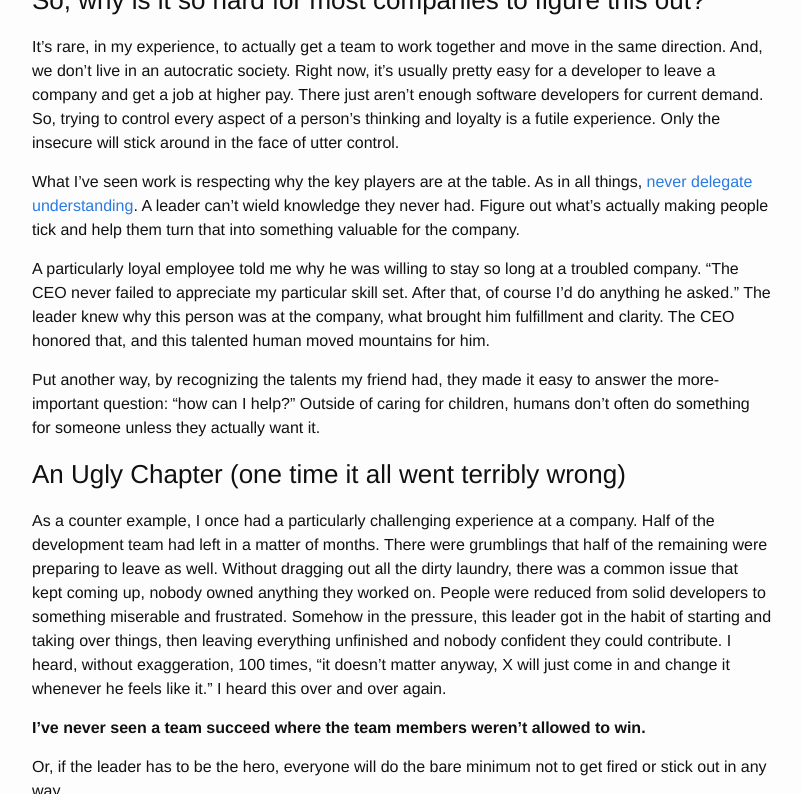
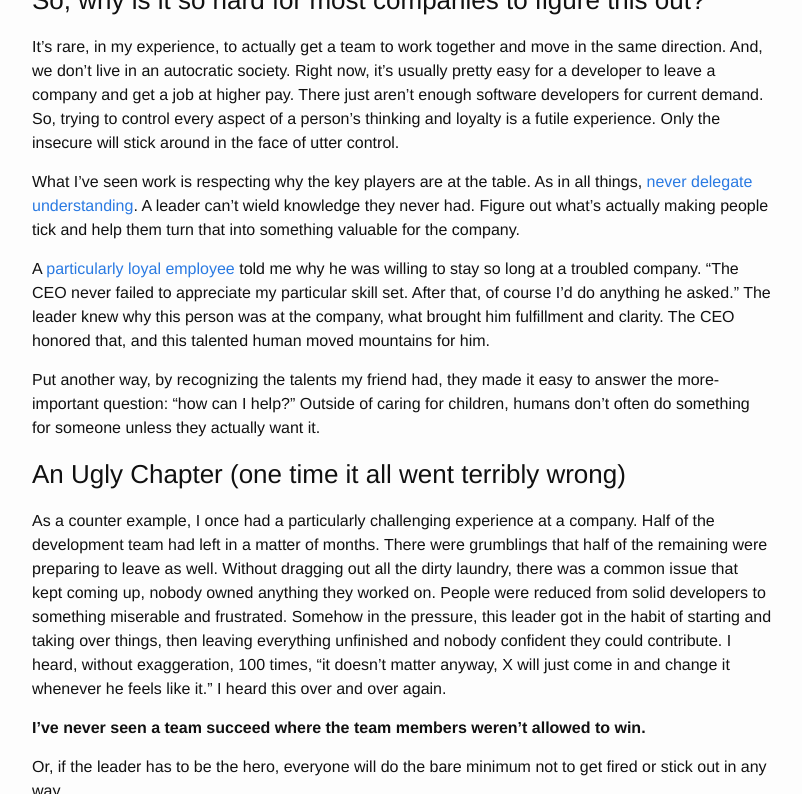
Before and after one commit to davidrichards/davidrichards.github.io, a Jekyll site: the page built from _posts/2016-5-4-where-are-we-going.markdown, in a window 1280 px wide and 900 px high, scrolled down 1306 px, cut to the strip 0-794 px from the top of the window. Shown: the whole strip, without its empty margins (238-1040 px from the left). Built offline with Jekyll 4.4.1, drawn with Linux system fonts in a browser that asks for light colours; part of the change alters nothing that is shown.

```diff
--- a/_posts/2016-5-4-where-are-we-going.markdown
+++ b/_posts/2016-5-4-where-are-we-going.markdown
@@ -30,7 +30,7 @@ It's rare, in my experience, to actually get a team to work together and move in
 
 What I've seen work is respecting why the key players are at the table.  As in all things, [never delegate understanding](http://www.eamesoffice.com/the-work/never-delegate-understanding/).  A leader can't wield knowledge they never had.  Figure out what's actually making people tick and help them turn that into something valuable for the company.
 
-A particularly loyal employee told me why he was willing to stay so long at a troubled company.  "The CEO never failed to appreciate my particular skill set.  After that, of course I'd do anything he asked."  The leader knew why this person was at the company, what brought him fulfillment and clarity.  The CEO honored that, and this talented human moved mountains for him.
+A [particularly loyal employee](http://rexgriffiths.com/) told me why he was willing to stay so long at a troubled company.  "The CEO never failed to appreciate my particular skill set.  After that, of course I'd do anything he asked."  The leader knew why this person was at the company, what brought him fulfillment and clarity.  The CEO honored that, and this talented human moved mountains for him.
 
 Put another way, by recognizing the talents my friend had, they made it easy to answer the more-important question: "how can I help?"  Outside of caring for children, humans don't often do something for someone unless they actually want it.
 
```
